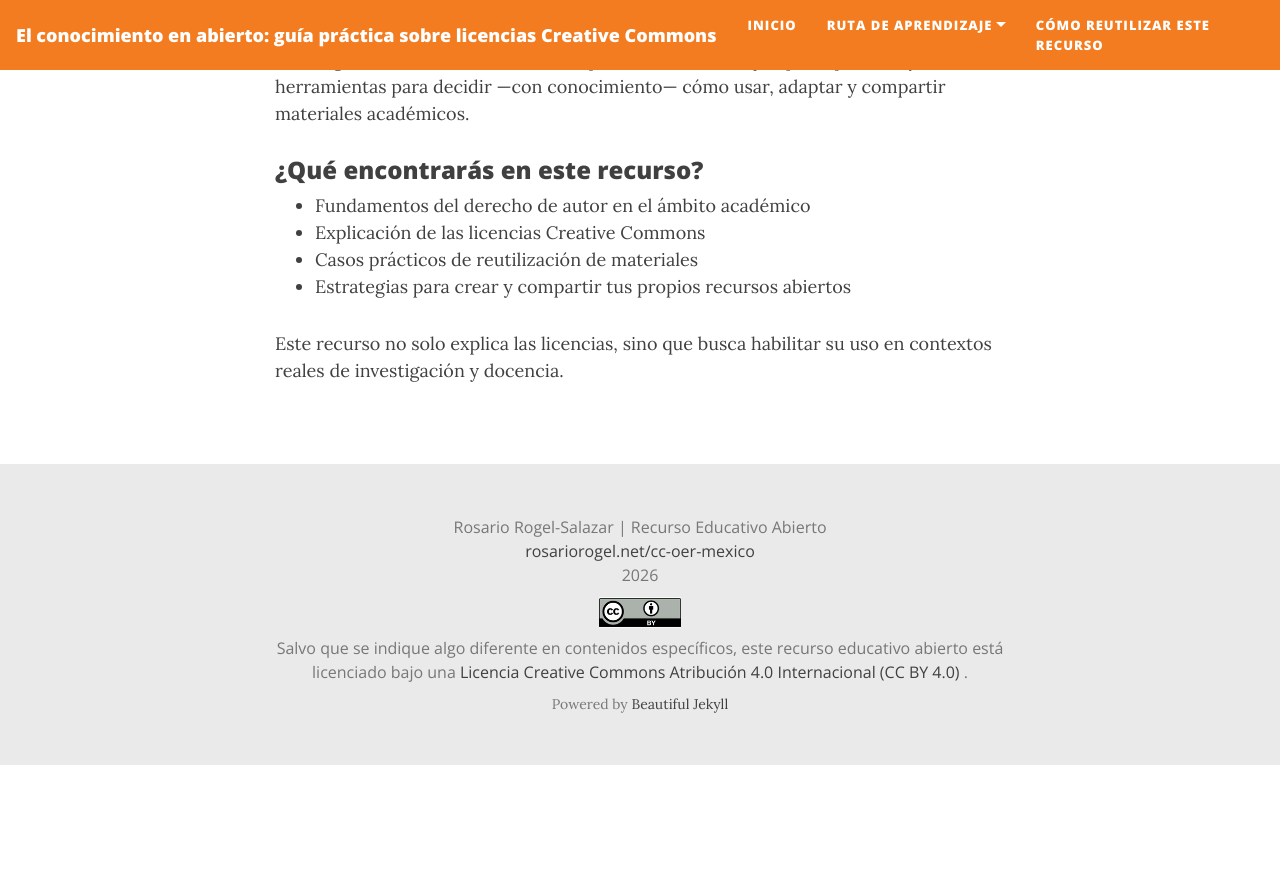
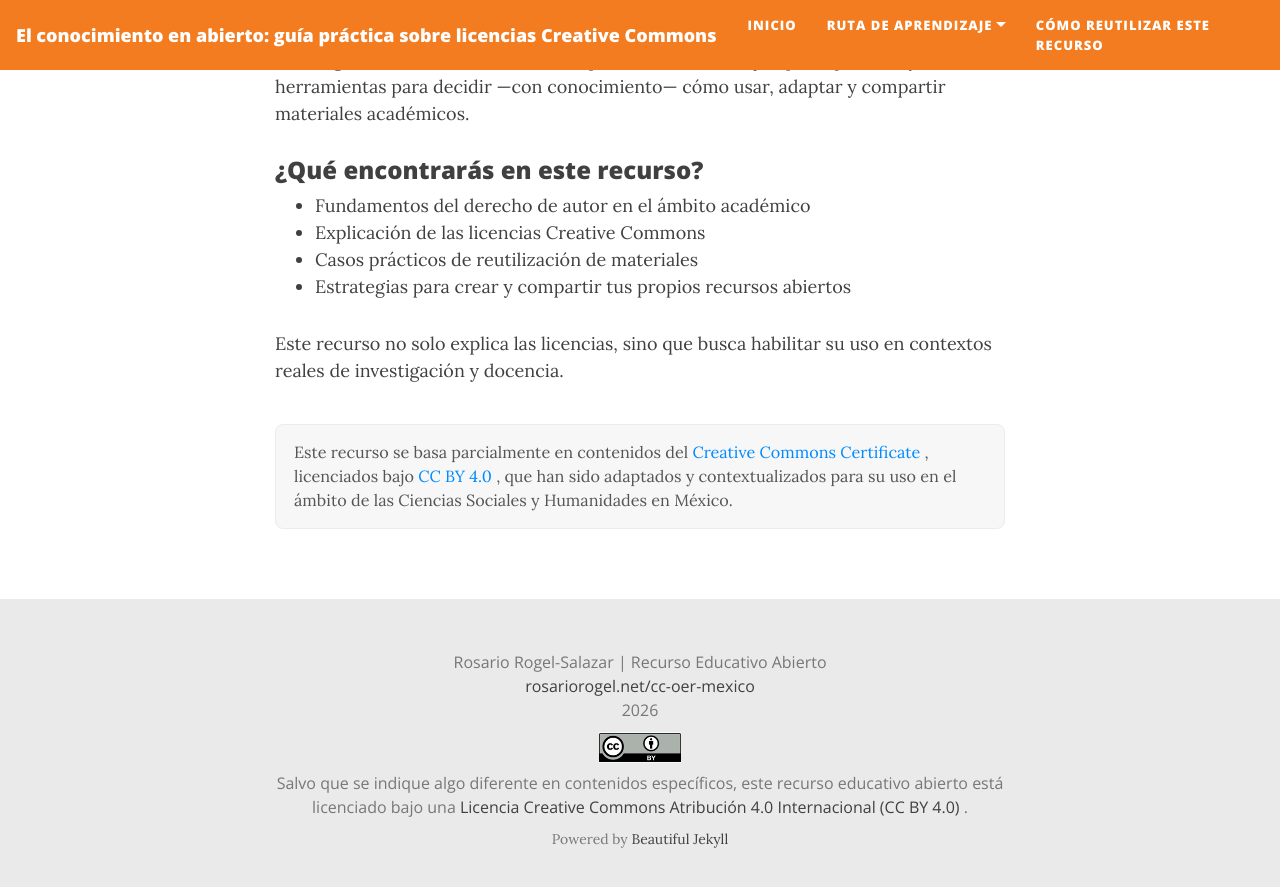
Before and after one commit to rosariorogel/cc-oer-mexico, a Jekyll site: the page built from _pages/inicio.md, in a window 1280 px wide and 900 px high, scrolled down 1281 px. Shown: the top 887 px of the window. Built offline with Jekyll 4.4.1, drawn with Linux system fonts in a browser that asks for light colours; nearby versions of some CDN libraries; before the commit the page ends 2046 px from its top, so only the background shows below that.

Commit message:
Update inicio.md

```diff
--- a/_pages/inicio.md
+++ b/_pages/inicio.md
@@ -37,3 +37,17 @@ A lo largo de este sitio encontrarás explicaciones claras, ejemplos aplicados y
 - Estrategias para crear y compartir tus propios recursos abiertos
 
 Este recurso no solo explica las licencias, sino que busca habilitar su uso en contextos reales de investigación y docencia.
+
+<div style="margin:40px 0 20px 0; padding:15px 18px; border-radius:8px; background-color:#f7f7f7; border:1px solid #ececec;">
+
+  <p style="margin:0; font-size:0.9em; color:#555;">
+    Este recurso se basa parcialmente en contenidos del
+    <a href="https://creativecommons.org/course/cc-cert-edu/" target="_blank">
+      Creative Commons Certificate
+    </a>, licenciados bajo
+    <a href="https://creativecommons.org/licenses/by/4.0/" target="_blank">
+      CC BY 4.0
+    </a>, que han sido adaptados y contextualizados para su uso en el ámbito de las Ciencias Sociales y Humanidades en México.
+  </p>
+
+</div>
```
